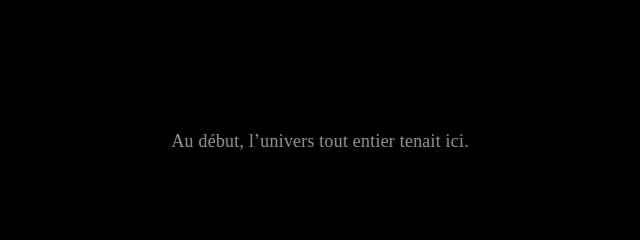
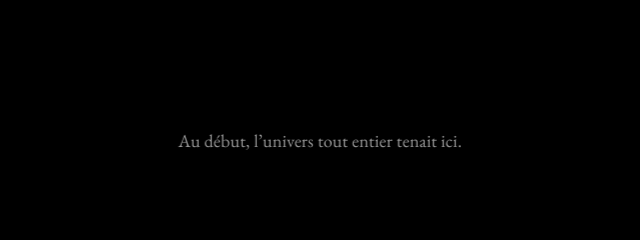
Before and after one commit to AABK6/personal-page, a plain HTML site: page bigbang.html in a window 1280 px wide. Shown: the top 240 px of the page, 320-960 px from the left. Drawn offline with nearby package versions, Linux system fonts and the light colour scheme; animation ran at ten frames a second.

Commit message:
feat: add EB Garamond font for captions and chart text styling

```diff
--- a/bigbang.html
+++ b/bigbang.html
@@ -17,7 +17,10 @@
   <link rel="icon" href="favicon.svg" type="image/svg+xml" />
   <link rel="preconnect" href="https://fonts.googleapis.com" />
   <link rel="preconnect" href="https://fonts.gstatic.com" crossorigin />
+
   <link href="https://fonts.googleapis.com/css2?family=Inter:wght@400;500&display=swap" rel="stylesheet" />
+  <!-- EB Garamond for captions and chart -->
+  <link href="https://fonts.googleapis.com/css2?family=EB+Garamond:wght@400;500&display=swap" rel="stylesheet">
 
     <style>
         body {
@@ -116,6 +119,7 @@
           to  {transform:translate(-50%,8px);}   /* gentle bounce */
         }
 
+
         #population-chart-container {
             position: fixed;
             top: 0;
@@ -127,6 +131,11 @@
             transition: opacity 0.5s ease-in-out;
             z-index: 200; /* Ensure it's on top */
         }
+
+        /* Use EB Garamond for all chart text
+        #population-chart-container, #population-chart-container * {
+            font-family: 'EB Garamond', serif !important;
+        } */
 
     </style>
     <link rel="preconnect" href="https://fonts.googleapis.com">
```
